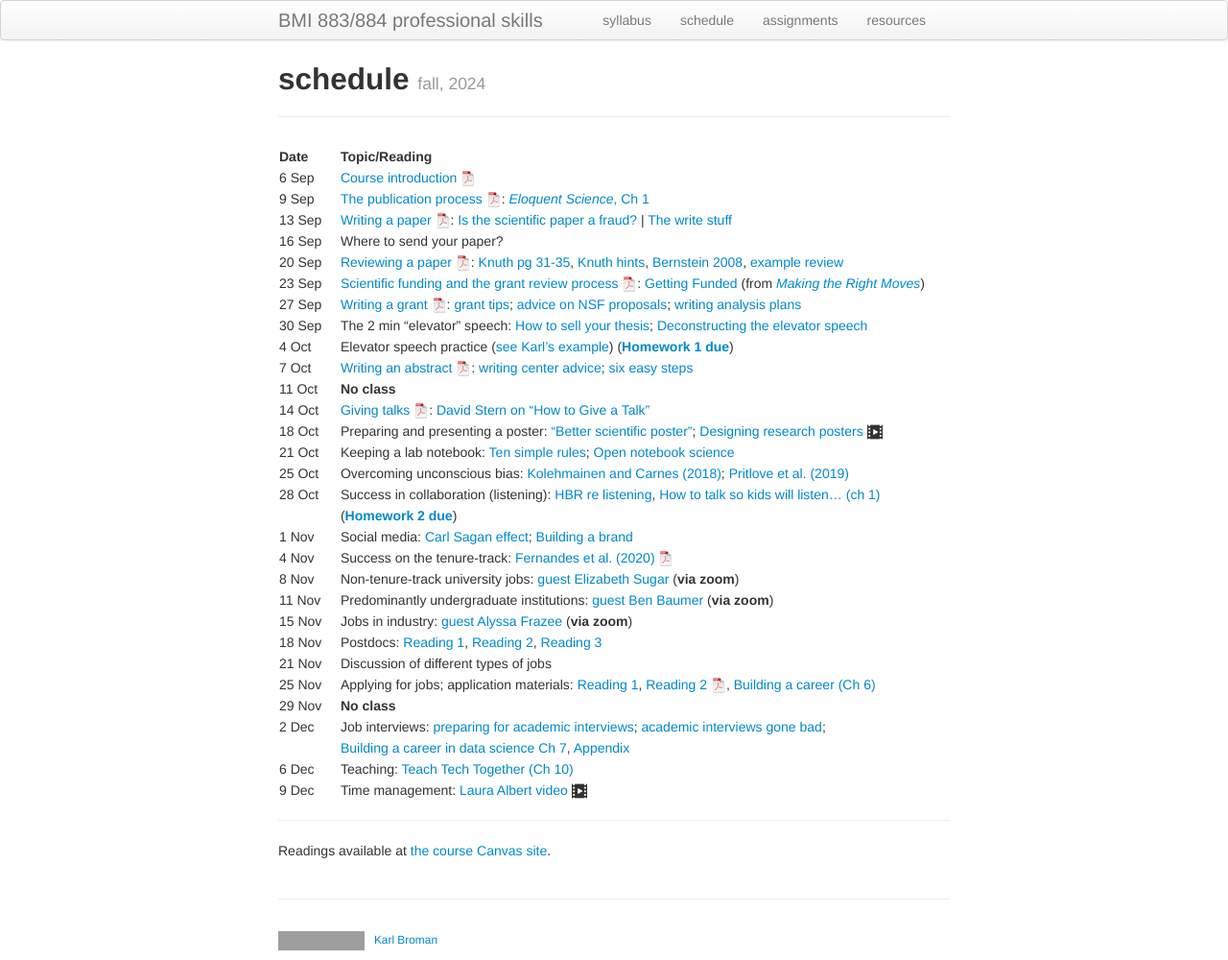
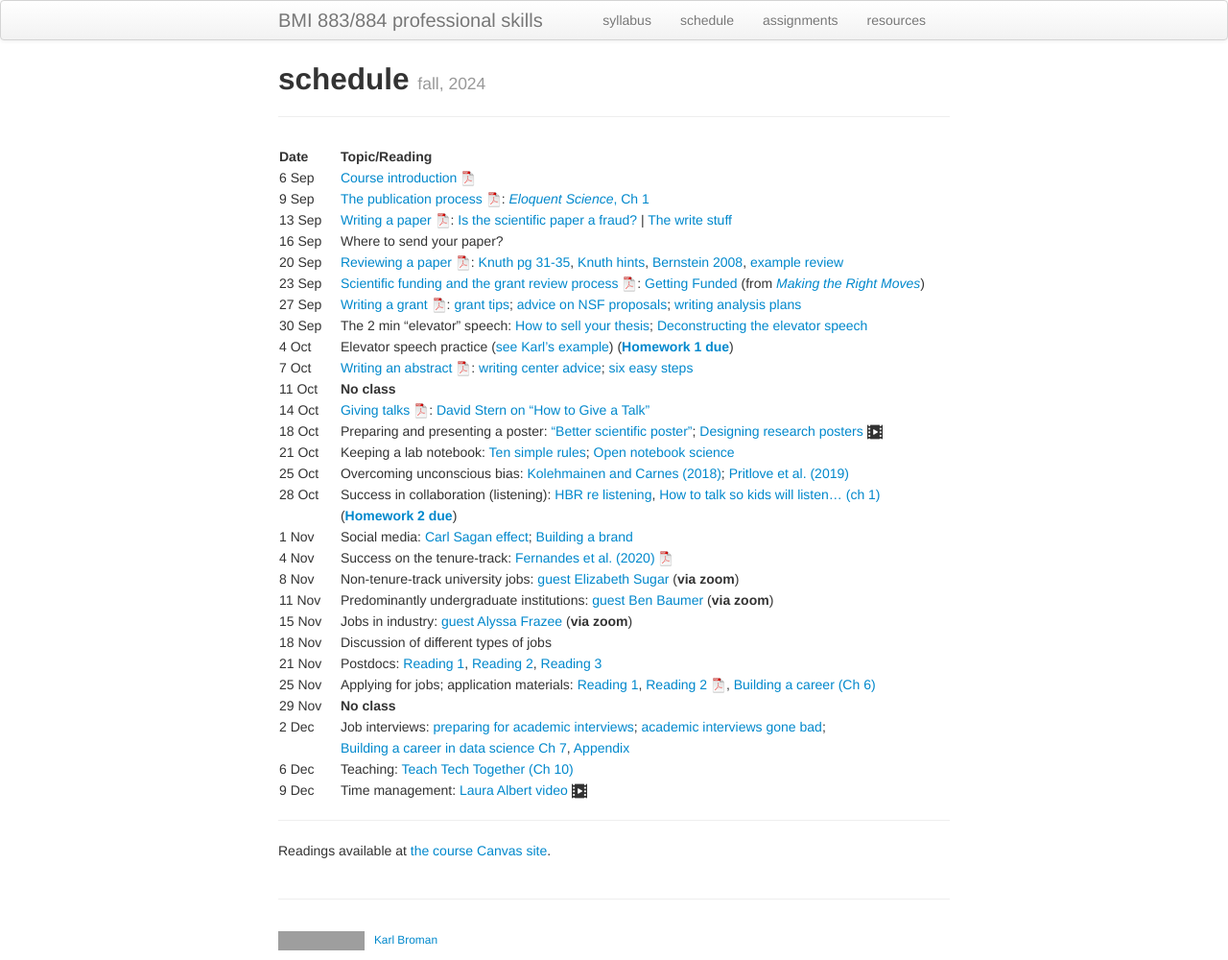
Before and after one commit to kbroman/BMI883, a Jekyll site: the page built from schedule.md, in a window 1280 px wide. Shown: the whole page at 96% size. Built offline with Jekyll 4.4.1, drawn with Linux system fonts in a browser that asks for light colours; grey boxes are pictures that could not be loaded.

```diff
--- a/schedule.md
+++ b/schedule.md
@@ -29,8 +29,8 @@ description: Schedule and readings for BMI 883/884, Biomedical data science prof
 | 8 Nov  |     | Non-tenure-track university jobs: [guest Elizabeth Sugar](https://publichealth.jhu.edu/faculty/1488/elizabeth-sugar) (**via zoom**) |
 | 11 Nov  |    | Predominantly undergraduate institutions: [guest Ben Baumer](https://www.smith.edu/people/ben-baumer) (**via zoom**) |
 | 15 Nov  |    | Jobs in industry: [guest Alyssa Frazee](https://alyssafrazee.com) (**via zoom**) |
-| 18 Nov  |    | Postdocs: [Reading 1](https://www.insidehighered.com/advice/2016/08/23/should-you-pursue-postdoc-or-not-essay), [Reading 2](https://www.nature.com/articles/d41586-020-03235-y), [Reading 3](http://simplystats.github.io/2011/12/28/grad-students-in-bio-statistics-do-a-postdoc/) |
-| 21 Nov  |    | Discussion of different types of jobs |
+| 18 Nov  |    | Discussion of different types of jobs |
+| 21 Nov  |    | Postdocs: [Reading 1](https://www.insidehighered.com/advice/2016/08/23/should-you-pursue-postdoc-or-not-essay), [Reading 2](https://www.nature.com/articles/d41586-020-03235-y), [Reading 3](http://simplystats.github.io/2011/12/28/grad-students-in-bio-statistics-do-a-postdoc/) |
 | 25 Nov  |    | Applying for jobs; application materials: [Reading 1](https://mitcommlab.mit.edu/broad/commkit/cover-letter-for-a-faculty-position/), [Reading 2 ![pdf icon](icons/pdf-icon.png)](https://hwpi.harvard.edu/files/ocs/files/gsas-cvs-and-cover-letters.pdf), [Building a career (Ch 6)](https://livebook.manning.com/book/build-your-career-in-data-science/chapter-6/1) |
 | 29 Nov  |    |  **No class** |
 | 2 Dec  |    | Job interviews: [preparing for academic interviews](https://www.sciencemag.org/careers/2018/12/how-put-your-best-foot-forward-faculty-job-interviews); [academic interviews gone bad](https://www.insidehighered.com/blogs/globalhighered/faculty-job-interviews-gone-bad);|
```
